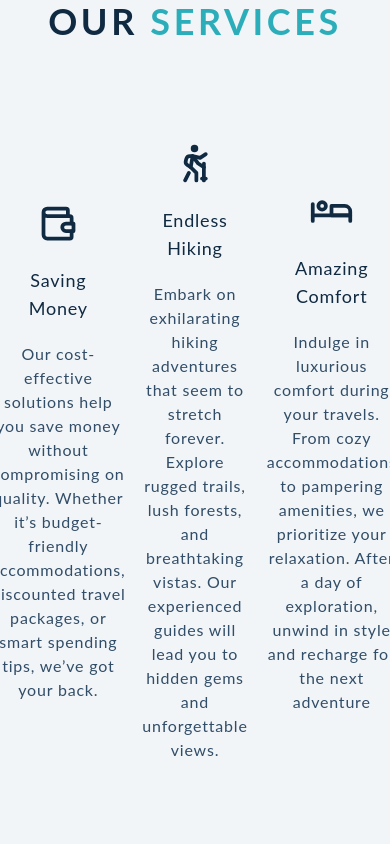
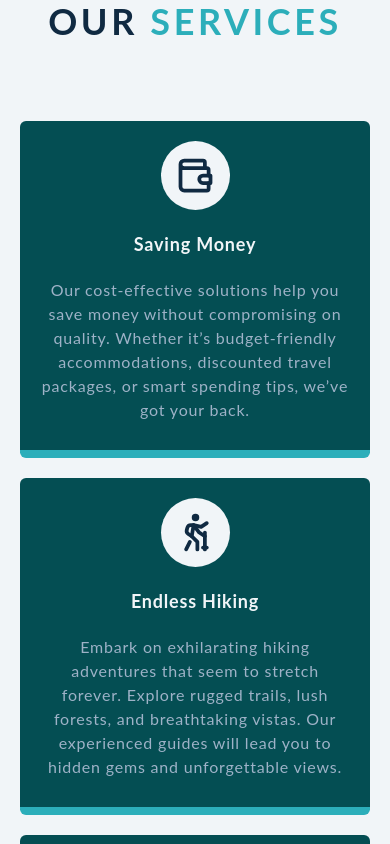
Before and after one commit to pateldeep1217/Backroad, a React (Vite) app: page / in a window 390 px wide. Shown: the part 1860-2704 px from the top of the page. Built offline with nearby package versions, Linux system fonts and the light colour scheme.

Commit message:
Add responsive Services and serviceCard component

```diff
--- a/src/components/AboutUs.tsx
+++ b/src/components/AboutUs.tsx
@@ -1,4 +1,3 @@
-import React from "react";
 import aboutImg from "../assets/images/about.jpeg";
 import SectionHeading from "./SectionHeading";
 
--- a/src/components/ServiceCard.tsx
+++ b/src/components/ServiceCard.tsx
@@ -8,10 +8,10 @@ interface ServiceCardProps {
 
 function ServiceCard({ icon, title, text }: ServiceCardProps) {
   return (
-    <div className=" flex flex-col items-center justify-center gap-5  p-5 text-center ">
-      {icon}
-      <h4 className="text-lg">{title}</h4>
-      <p className="text-grey-3">{text}</p>
+    <div className=" shadow-m  mx-5 flex flex-col  items-center justify-center gap-5  rounded-md border-b-8 border-primary-5 bg-primary-1 p-5 text-center text-grey-10 sm:mx-0">
+      <span className=" rounded-full  bg-grey-10 p-3 text-grey-1">{icon}</span>
+      <h4 className="text-lg font-bold">{title}</h4>
+      <p className="text-grey-7">{text}</p>
     </div>
   );
 }
--- a/src/components/Services.tsx
+++ b/src/components/Services.tsx
@@ -8,9 +8,9 @@ function Services() {
       <div className="container mx-auto">
         <SectionHeading title="our" subtitle="services" />
 
-        <div className="grid grid-cols-3 gap-5">
+        <div className="grid grid-cols-1 gap-5 sm:grid-cols-2  lg:grid-cols-3">
           <ServiceCard
-            icon={<IconWallet size={45} />}
+            icon={<IconWallet size={45} className="" />}
             title="Saving Money"
             text="Our cost-effective solutions help you save money without compromising on quality. Whether it’s budget-friendly accommodations, discounted travel packages, or smart spending tips, we’ve got your back."
           />
```
